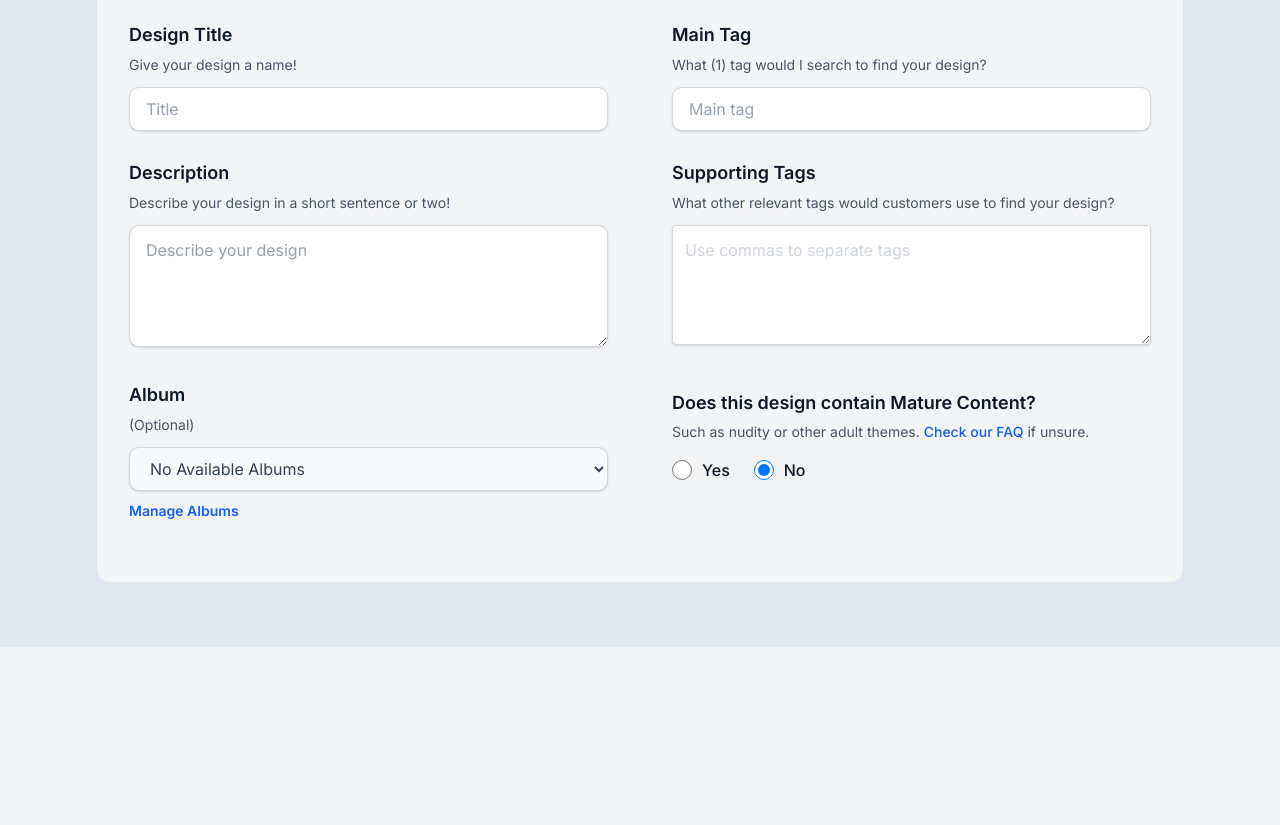
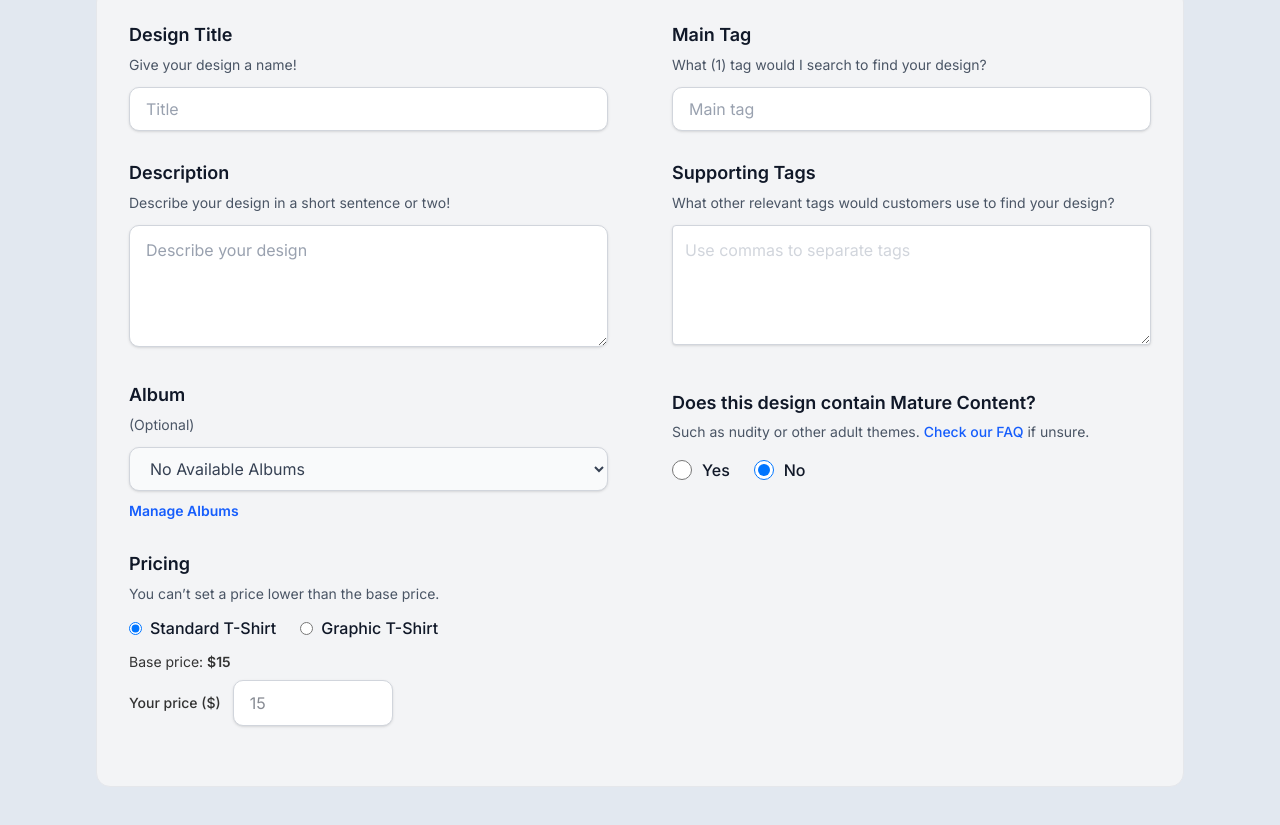
Before and after one commit to sky1614/arton360-designer, a React (Vite) app: page / in a window 1280 px wide. Shown: the part 588-1413 px from the top of the page. Before the commit the page ends 1235 px from the top, so only its background shows below. Built offline with nearby package versions, Linux system fonts and the light colour scheme.

Commit message:
added price section

```diff
--- a/src/components/DesignDetailsForm.jsx
+++ b/src/components/DesignDetailsForm.jsx
@@ -1,5 +1,11 @@
+// import { useState } from "react";
+// import { useDesignerStore } from "../state/useDesignerStore";
+// import { useMemo, useState } from "react";
+// import { useDesignerStore } from "../state/useDesignerStore";
+
 import { useState } from "react";
 import { useDesignerStore } from "../state/useDesignerStore";
+
 
 // --- Internal Reusable Components for Consistency ---
 
@@ -36,6 +42,21 @@ export default function DesignDetailsForm() {
         activeDesignIndex
     } = useDesignerStore();
 
+    // ---------- PRICING + PRODUCT TYPE ----------
+    const BASE_PRICE = {
+        tshirts: 15,
+        "graphic-tshirt": 30,
+    };
+
+    const { tshirtDesigns, setProductTypeForActive } = useDesignerStore();
+
+    const activeDesign = tshirtDesigns?.[activeDesignIndex];
+    const productType = activeDesign?.productType || "tshirts";
+    const base = BASE_PRICE[productType] ?? 15;
+
+    const [priceWarn, setPriceWarn] = useState("");
+
+
     const [tagInput, setTagInput] = useState("");
 
     // Safe Access
@@ -43,6 +64,7 @@ export default function DesignDetailsForm() {
         title: "",
         description: "",
         tags: [],
+        price: "",
         vendorMatureFlag: false,
     };
 
@@ -52,6 +74,8 @@ export default function DesignDetailsForm() {
         raw.split(",").forEach((t) => addTag(t));
         setTagInput("");
     };
+
+
 
     return (
         <div className="w-full max-w-6xl mx-auto px-4 py-8">
@@ -96,6 +120,104 @@ export default function DesignDetailsForm() {
                             <button className="mt-2.5 text-sm font-semibold text-blue-600 hover:text-blue-700 hover:underline transition-colors">
                                 Manage Albums
                             </button>
+                        </div>
+                        {/* Pricing Section */}
+                        <div className="mb-7">
+                            <label className="block text-lg font-semibold text-gray-900 mb-1.5">Pricing</label>
+                            <div className="text-sm text-gray-600 mb-3">
+                                You can’t set a price lower than the base price.
+                            </div>
+
+                            {/* Type selection */}
+                            <div className="flex items-center gap-6 mb-3">
+                                <label className="flex items-center gap-2 cursor-pointer">
+                                    <input
+                                        type="radio"
+                                        name="ptype-price"
+                                        checked={productType === "tshirts"}
+                                        onChange={() => {
+                                            setProductTypeForActive("tshirts");
+                                            setProductMeta({ categorySlug: "tshirts" });
+
+                                            const newBase = BASE_PRICE["tshirts"];
+                                            const n = Number(productMeta.price);
+                                            if (productMeta.price && !Number.isNaN(n) && n < newBase) {
+                                                setProductMeta({ price: String(newBase) });
+                                                setPriceWarn(`Minimum allowed is $${newBase}.`);
+                                            } else {
+                                                setPriceWarn("");
+                                            }
+                                        }}
+                                    />
+                                    <span className="text-base font-medium text-gray-900">Standard T-Shirt</span>
+                                </label>
+
+                                <label className="flex items-center gap-2 cursor-pointer">
+                                    <input
+                                        type="radio"
+                                        name="ptype-price"
+                                        checked={productType === "graphic-tshirt"}
+                                        onChange={() => {
+                                            setProductTypeForActive("graphic-tshirt");
+                                            setProductMeta({ categorySlug: "graphic-tshirt" });
+
+                                            const newBase = BASE_PRICE["graphic-tshirt"];
+                                            const n = Number(productMeta.price);
+                                            if (productMeta.price && !Number.isNaN(n) && n < newBase) {
+                                                setProductMeta({ price: String(newBase) });
+                                                setPriceWarn(`Minimum allowed is $${newBase}.`);
+                                            } else {
+                                                setPriceWarn("");
+                                            }
+                                        }}
+                                    />
+                                    <span className="text-base font-medium text-gray-900">Graphic T-Shirt</span>
+                                </label>
+                            </div>
+
+                            {/* Base price display */}
+                            <div className="text-sm mb-2">
+                                Base price: <span className="font-semibold">${base}</span>
+                            </div>
+
+                            {/* Price input */}
+                            <div className="flex items-center gap-3">
+                                <div className="text-sm font-medium">Your price ($)</div>
+                                <input
+                                    type="number"
+                                    min={base}
+                                    step="0.01"
+                                    value={productMeta.price || ""}
+                                    onChange={(e) => {
+                                        const v = e.target.value;
+                                        setProductMeta({ price: v });
+
+                                        const n = Number(v);
+                                        if (!v) {
+                                            setPriceWarn("");
+                                            return;
+                                        }
+                                        if (!Number.isNaN(n) && n < base) {
+                                            setPriceWarn(`Minimum allowed is $${base}.`);
+                                        } else {
+                                            setPriceWarn("");
+                                        }
+                                    }}
+                                    onBlur={() => {
+                                        const n = Number(productMeta.price);
+                                        if (!productMeta.price) return;
+                                        if (!Number.isNaN(n) && n < base) {
+                                            alert(`Price can’t be lower than $${base}.`);
+                                            setProductMeta({ price: String(base) });
+                                            setPriceWarn("");
+                                        }
+                                    }}
+                                    className="w-40 border border-gray-300 rounded-lg bg-white px-4 py-2.5 text-base text-gray-900 shadow-sm outline-none transition-all focus:border-blue-500 focus:ring-2 focus:ring-blue-100"
+                                    placeholder={`${base}`}
+                                />
+                            </div>
+
+                            {priceWarn ? <div className="mt-2 text-sm text-red-600">{priceWarn}</div> : null}
                         </div>
                     </div>
 
```
